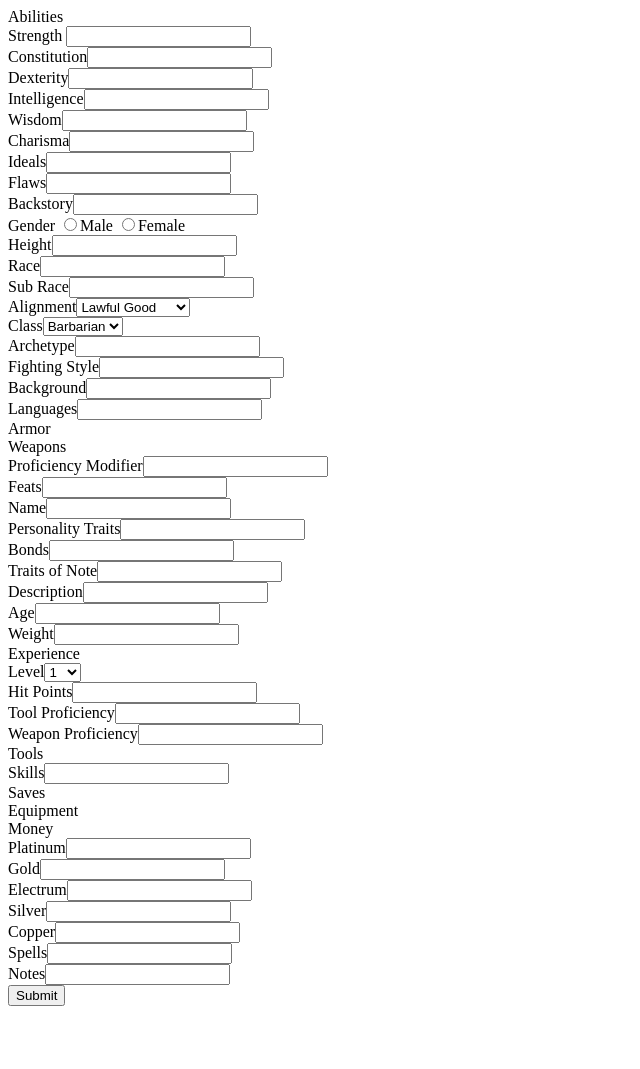
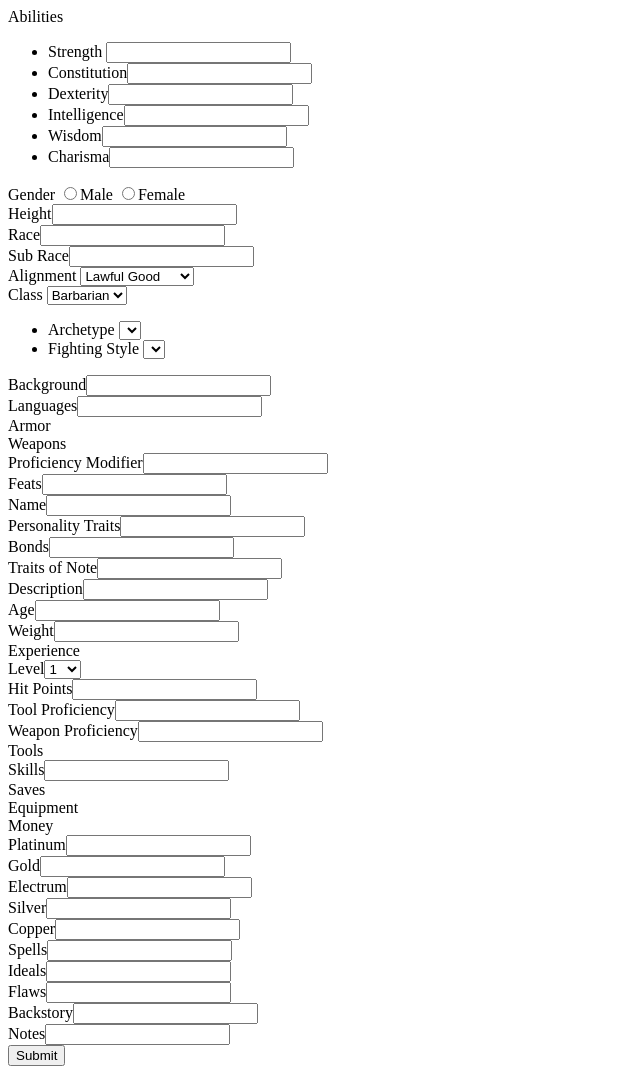
Before and after one commit to somexotherxguy/D-D, a plain HTML site: page index.html in a window 1280 px wide. Shown: the whole page, without its empty margins (0-640 px from the left). Before the commit the page ends 1014 px from the top, so only its background shows below. Drawn offline with Linux system fonts and the light colour scheme.

Commit message:
changed index.html format to add lists

```diff
--- a/index.html
+++ b/index.html
@@ -9,23 +9,25 @@
 </head>
 <body>
   <form id="char_info">
-    <div>Abilities</div>
-    <div>Strength <input type="number" id="str"></div>
-    <div>Constitution<input type="number" id="con"></div>
-    <div>Dexterity<input type="number" id="dex"></div>
-    <div>Intelligence<input type="number" id="int"></div>
-    <div>Wisdom<input type="number" id="wis"></div>
-    <div>Charisma<input type="number" id="chr"></div>
-    <div>Ideals<input type="text" id="ideal"></div>
-    <div>Flaws<input type="text" id="flaw"></div>
-    <div>Backstory<input type="text" id="story"></div>
+    <div>Abilities
+      <ul>
+        <li><div>Strength <input type="number" id="str"></div></li>
+        <li><div>Constitution<input type="number" id="con"></div></li>
+        <li><div>Dexterity<input type="number" id="dex"></div></li>
+        <li><div>Intelligence<input type="number" id="int"></div></li>
+        <li><div>Wisdom<input type="number" id="wis"></div></li>
+        <li><div>Charisma<input type="number" id="chr"></div></li>
+      </ul>
+    </div>
+
     <div>Gender
       <input type="radio" name="gender" id="gender" value="male">Male
       <input type="radio" name="gender" id="gender" value="female">Female</div>
     <div>Height<input type="text" id="height"></div>
     <div>Race<input type="text" id="race"></div>
     <div>Sub Race<input type="text" id="sub_race"></div>
-    <div>Alignment<select id="alignment">
+    <div>Alignment
+      <select id="alignment">
         <option value="lawful_good">Lawful Good</option>
         <option value="neutral_good">Neutral Good</option>
         <option value="chaotic_good">Chaotic Good</option>
@@ -36,7 +38,8 @@
         <option value="neutral_evil">Neutral Evil</option>
         <option value="chaotic_evil">Chaotic Evil</option>
       </select></div>
-    <div>Class<select id="class">
+    <div>Class
+      <select id="class">
         <option value="barbarian">Barbarian</option>
         <option value="bard">Bard</option>
         <option value="cleric">Cleric</option>
@@ -49,9 +52,18 @@
         <option value="sorcerer">Sorcerer</option>
         <option value="warlock">Warlock</option>
         <option value="wizard">Wizard</option>
-                  </select></div>
-    <div>Archetype<input type="text" id="archetype"></div>
-    <div>Fighting Style<input type="text" id="fighting_style"></div>
+      </select>
+      <ul id="class_options">
+        <li><div>Archetype
+          <select id="class">
+          </select>
+        </div></li>
+        <li><div>Fighting Style
+          <select id="class">
+          </select>
+        </div></li>
+      </ul>
+    </div>
     <div>Background<input type="text" id="background"></div>
     <div>Languages<input type="text" id="languages"></div>
     <div>Armor</div>
@@ -102,6 +114,9 @@
         Silver<input type="number" class="money" id="silver"></br>
         Copper<input type="number" class="money" id="copper"></div>
     <div>Spells<input type="text" id="available_spells"></div>
+    <div>Ideals<input type="text" id="ideal"></div>
+    <div>Flaws<input type="text" id="flaw"></div>
+    <div>Backstory<input type="text" id="story"></div>
     <div>Notes<input type="text" id="notes"></div>
     <input type="button" onclick="update()" value="Submit"></input>
   </form>
```
Lines whose indentation alone changed are shown as unchanged.
